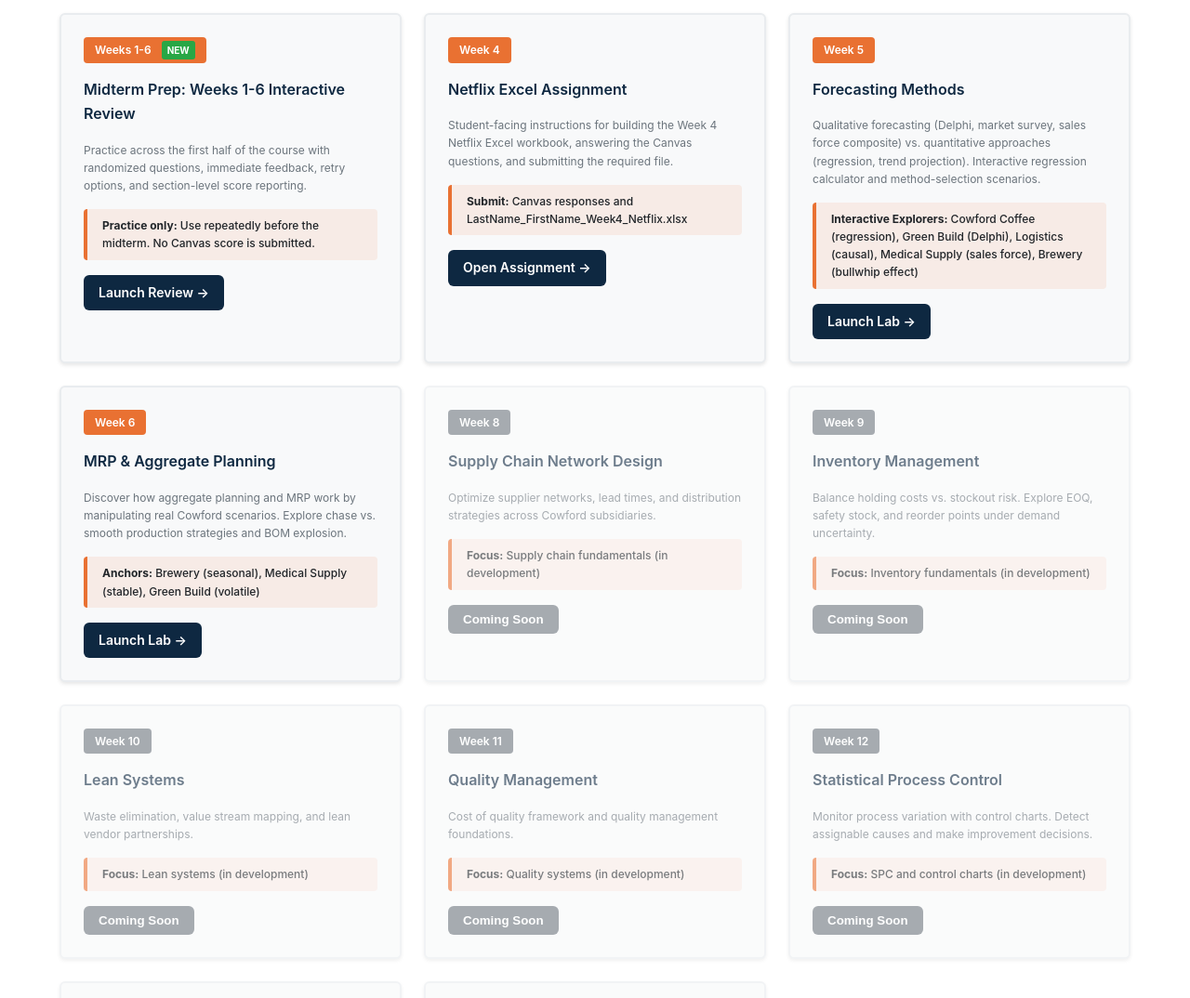
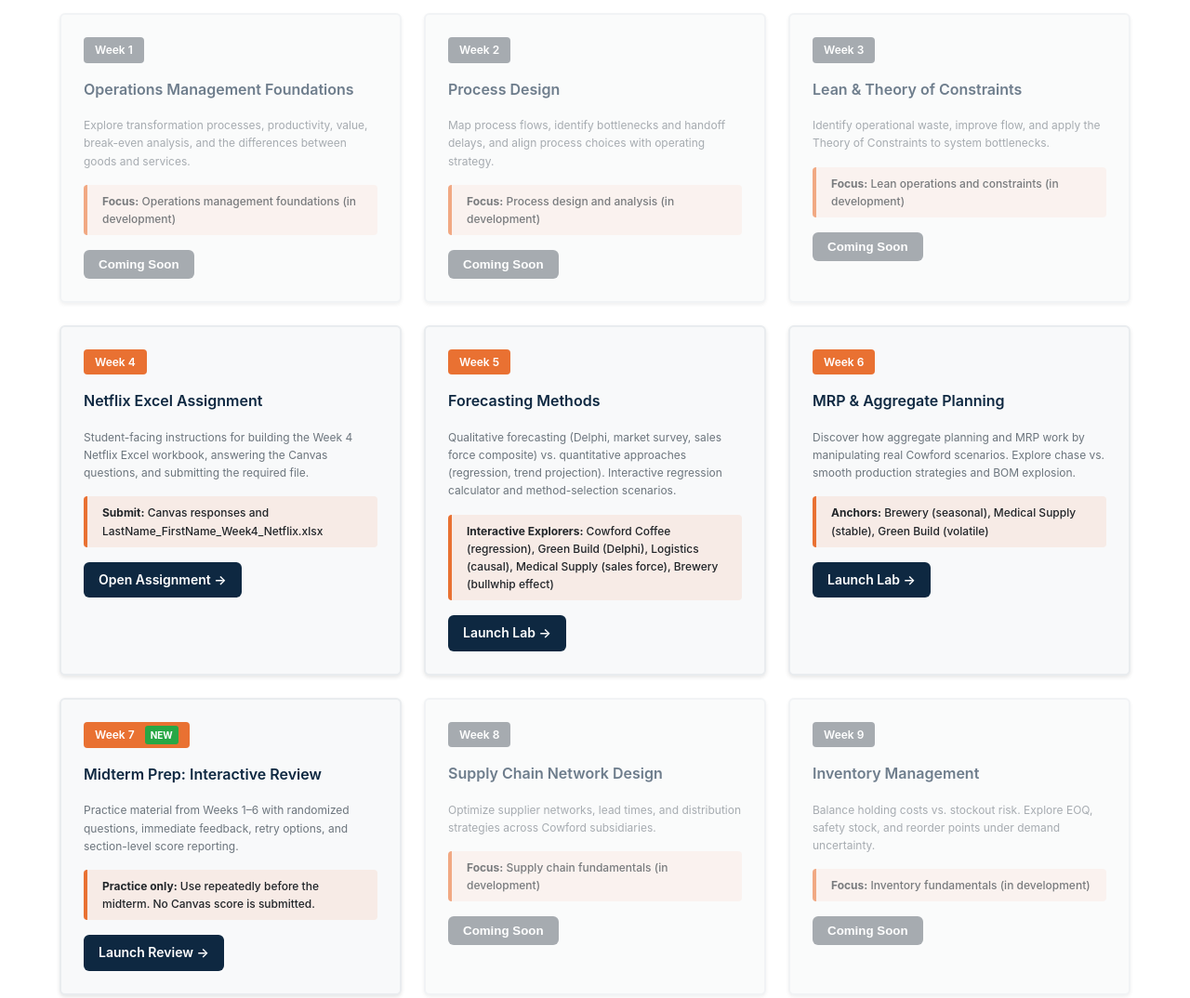
Before and after one commit to lapauzaiii/man3504-labs, a plain HTML site: page index.html in a window 1280 px wide. Shown: the part 260-1334 px from the top of the page at 93% size. Drawn offline with Linux system fonts and the light colour scheme.

Commit message:
Organize labs by course week

```diff
--- a/index.html
+++ b/index.html
@@ -152,15 +152,37 @@
     <!-- Labs Grid -->
     <h2 style="color: var(--unf-navy); margin-top: 0;">Available Labs</h2>
     <div class="labs-grid">
-      <!-- Midterm Prep: Weeks 1-6 Interactive Review (LIVE) -->
-      <div class="lab-card">
-        <div class="week-badge">Weeks 1-6 <span class="badge-new">NEW</span></div>
-        <h3>Midterm Prep: Weeks 1-6 Interactive Review</h3>
-        <p>Practice across the first half of the course with randomized questions, immediate feedback, retry options, and section-level score reporting.</p>
+      <!-- Week 1: Operations Management Foundations (In Development) -->
+      <div class="lab-card coming-soon">
+        <div class="week-badge" style="background-color: var(--text-secondary);">Week 1</div>
+        <h3>Operations Management Foundations</h3>
+        <p>Explore transformation processes, productivity, value, break-even analysis, and the differences between goods and services.</p>
         <div class="cowford-anchor">
-          <strong>Practice only:</strong> Use repeatedly before the midterm. No Canvas score is submitted.
+          <strong>Focus:</strong> Operations management foundations (in development)
         </div>
-        <a href="labs/midterm-prep/" class="btn-launch">Launch Review &rarr;</a>
+        <button class="btn-launch" disabled>Coming Soon</button>
+      </div>
+
+      <!-- Week 2: Process Design (In Development) -->
+      <div class="lab-card coming-soon">
+        <div class="week-badge" style="background-color: var(--text-secondary);">Week 2</div>
+        <h3>Process Design</h3>
+        <p>Map process flows, identify bottlenecks and handoff delays, and align process choices with operating strategy.</p>
+        <div class="cowford-anchor">
+          <strong>Focus:</strong> Process design and analysis (in development)
+        </div>
+        <button class="btn-launch" disabled>Coming Soon</button>
+      </div>
+
+      <!-- Week 3: Lean & Theory of Constraints (In Development) -->
+      <div class="lab-card coming-soon">
+        <div class="week-badge" style="background-color: var(--text-secondary);">Week 3</div>
+        <h3>Lean &amp; Theory of Constraints</h3>
+        <p>Identify operational waste, improve flow, and apply the Theory of Constraints to system bottlenecks.</p>
+        <div class="cowford-anchor">
+          <strong>Focus:</strong> Lean operations and constraints (in development)
+        </div>
+        <button class="btn-launch" disabled>Coming Soon</button>
       </div>
 
       <!-- Week 4: Netflix Excel Assignment (LIVE) -->
@@ -194,6 +216,17 @@
           <strong>Anchors:</strong> Brewery (seasonal), Medical Supply (stable), Green Build (volatile)
         </div>
         <a href="labs/w6-mrp/" class="btn-launch">Launch Lab →</a>
+      </div>
+
+      <!-- Week 7: Midterm Prep Interactive Review (LIVE) -->
+      <div class="lab-card">
+        <div class="week-badge">Week 7 <span class="badge-new">NEW</span></div>
+        <h3>Midterm Prep: Interactive Review</h3>
+        <p>Practice material from Weeks 1–6 with randomized questions, immediate feedback, retry options, and section-level score reporting.</p>
+        <div class="cowford-anchor">
+          <strong>Practice only:</strong> Use repeatedly before the midterm. No Canvas score is submitted.
+        </div>
+        <a href="labs/midterm-prep/" class="btn-launch">Launch Review &rarr;</a>
       </div>
 
       <!-- Week 8: Supply Chain (In Development) -->
```
Also changed, not shown: labs/midterm-prep/index.html (+1 -1 lines).
